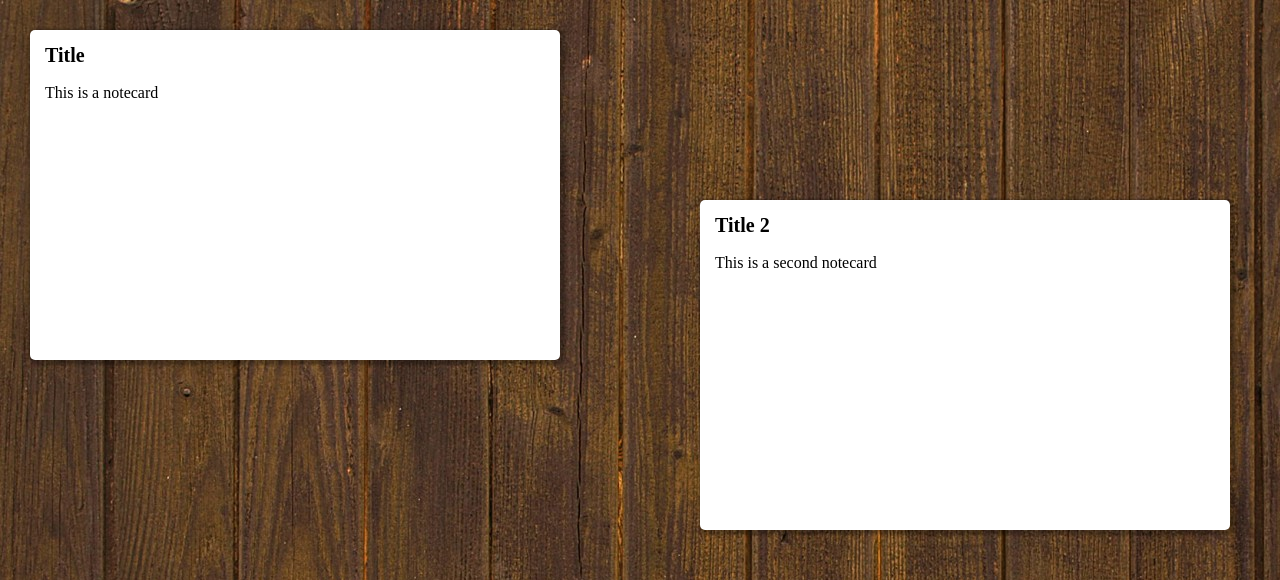
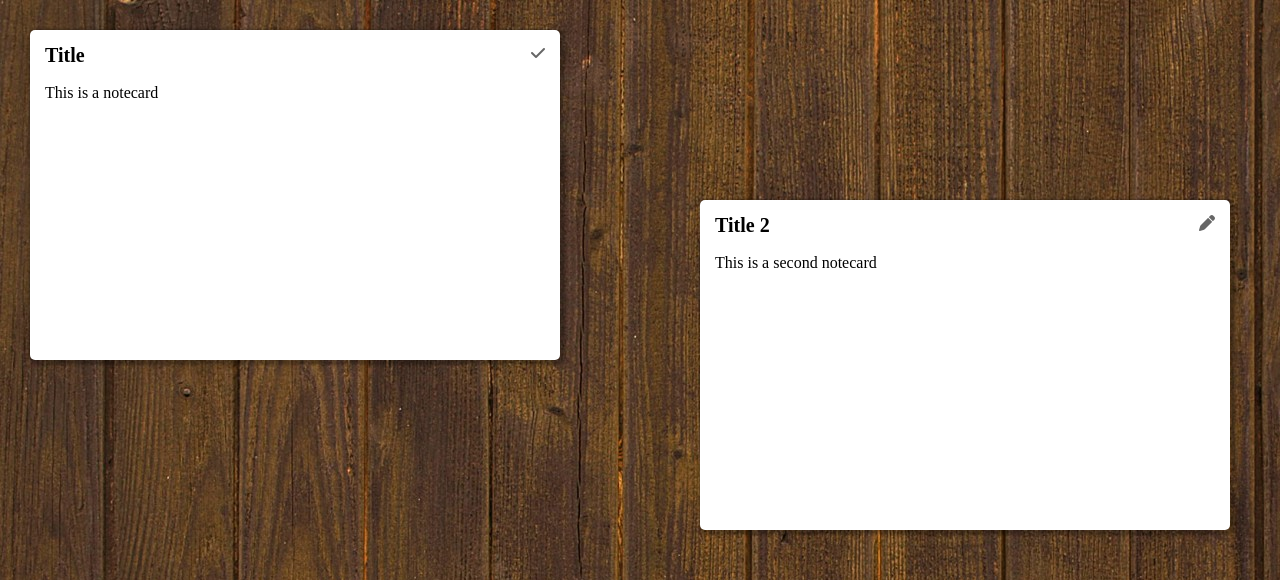
Before and after one commit to dproc96/Cardbox, a React (Create React App) app in the folder client/: page / in a window 1280 px wide. Shown: the top 580 px of the page. Built offline with nearby package versions, Linux system fonts and the light colour scheme.

Commit message:
added edit button

```diff
--- a/client/public/assets/css/master.css
+++ b/client/public/assets/css/master.css
@@ -1,2 +1,4 @@
 @import "reset.css";
 @import "base.css";
+@import "module.css";
+@import "state.css";
--- /dev/null
+++ b/client/public/assets/css/module.css
@@ -0,0 +1,3 @@
+.btn {
+    color: #666666;
+}
--- /dev/null
+++ b/client/public/assets/css/state.css
@@ -0,0 +1,8 @@
+*:focus {
+    outline: none;
+}
+
+.btn:hover {
+    color: #222222;
+    cursor: pointer;
+}
--- a/client/public/index.html
+++ b/client/public/index.html
@@ -3,7 +3,8 @@
   <head>
     <meta charset="utf-8">
     <meta name="viewport" content="width=device-width, initial-scale=1, shrink-to-fit=no">
-    <link rel="stylesheet" href="/assets/css/master.css">
+    <script src="https://kit.fontawesome.com/9f2b75d707.js" crossorigin="anonymous"></script>
+    <link rel="stylesheet" href="%PUBLIC_URL%/assets/css/master.css">
     <title>Cardbox</title>
   </head>
   <body>
--- a/client/src/App.js
+++ b/client/src/App.js
@@ -10,6 +10,7 @@ class App extends React.Component {
             mouseX: 0,
             mouseY: 0,
             doNotHighlight: false,
+            editing: 0,
             cards: [
                 {
                     title: "Title",
@@ -128,6 +129,13 @@ class App extends React.Component {
         cards[i].resizeHover = false;
     }
     cardHandleMouseDown(i) {
+        let editing;
+        if (this.state.editing !== i) {
+            editing = null
+        }
+        else {
+            editing = i
+        }
         const cards = this.state.cards
         const card = cards[i]
         if (!card.resizeHover) {
@@ -137,17 +145,39 @@ class App extends React.Component {
             card.resizing = true
         }
         cards.push(cards.splice(i, 1)[0])
-        this.setState({ cards: cards })
+        this.setState({ cards: cards, editing: editing })
+    }
+    editHandleClick(i) {
+        console.log("click")
+        this.setState({ editing: i })
+    }
+    confirmHandleClick() {
+        this.setState({ editing: null })
     }
     render() {
         const style = {
             backgroundImage: "url(/assets/images/wood.jpg)",
             minHeight: "100vh"
         }
+        const getCardProps = (i) => {
+            let editing = this.state.editing === i;
+            return {
+                handleEditConfirm: editing? this.confirmHandleClick.bind(this) : () => { this.editHandleClick.bind(this)(i) },
+                editing: editing,
+                doNotHighlight: this.state.doNotHighlight,
+                handleMouseDown: () => { this.cardHandleMouseDown(i) },
+                handleMouseMove: (e) => { this.checkResizing(e, i) },
+                handleMouseEnter: (e) => { this.checkResizing(e, i) },
+                id: i,
+                key: i,
+                mouseX: this.state.mouseX,
+                mouseY: this.state.mouseY
+            }
+        }
         return (
             <div onMouseDown={this.handleMouseDown.bind(this)} onMouseUp={this.handleMouseUp.bind(this)} onMouseMove={this.handleMouseMove.bind(this)} style={style}>
                 {this.state.cards.map((card, i) => {
-                    return <Card doNotHighlight={this.state.doNotHighlight} handleMouseDown={() => { this.cardHandleMouseDown(i) }} handleMouseMove={(e) => { this.checkResizing(e, i) }} handleMouseEnter={(e) => { this.checkResizing(e, i) }} id={i} key={i} {...card} mouseX={this.state.mouseX} mouseY={this.state.mouseY} />
+                    return <Card {...getCardProps(i)} {...card} />
                 })}
             </div>
         )
--- a/client/src/components/Card.js
+++ b/client/src/components/Card.js
@@ -1,6 +1,5 @@
 import React from "react";
-
-// const resizeOffset = 5;
+import EditCardButton from "./EditCardButton";
 
 class Card extends React.Component {
     constructor(props) {
@@ -28,11 +27,13 @@ class Card extends React.Component {
             boxShadow: "2px 2px 3px 3px rgba(0,0,0,0.3)",
             userSelect: !(!this.props.doNotHighlight || this.state.textSelect) ? "none" : "auto",
             resize: "both",
-            cursor: this.props.resizeHover ? `${this.props.resizeHover}-resize` : "auto"
+            cursor: this.props.resizeHover ? `${this.props.resizeHover}-resize` : "auto",
+            zIndex: this.props.id * 2
         }
         return (
             <div onMouseMove={this.props.handleMouseMove} onMouseEnter={this.props.handleMouseEnter} onMouseDown={this.props.handleMouseDown} style={style}>
                 <div style={{overflow: "scroll", height: "100%"}}>
+                    <EditCardButton z={this.props.id * 2 + 1} handleClick={this.props.handleEditConfirm} editing={this.props.editing} />
                     <h3 onMouseDown={this.handleTextMouseDown.bind(this)} onMouseUp={this.handleTextMouseUp.bind(this)}>{this.props.title}</h3>
                     <div onMouseDown={this.handleTextMouseDown.bind(this)} onMouseUp={this.handleTextMouseUp.bind(this)}>
                         {this.props.html}
--- /dev/null
+++ b/client/src/components/EditCardButton.js
@@ -0,0 +1,11 @@
+import React from "react";
+
+class EditCardButton extends React.Component {
+    render() {
+        return (
+            <i onClick={this.props.handleClick} style={{ float: "right", zIndex: this.props.z }} className={`btn fas fa-${this.props.editing ? "check" : "pen"}`}></i>
+        )
+    }
+}
+
+export default EditCardButton
```
